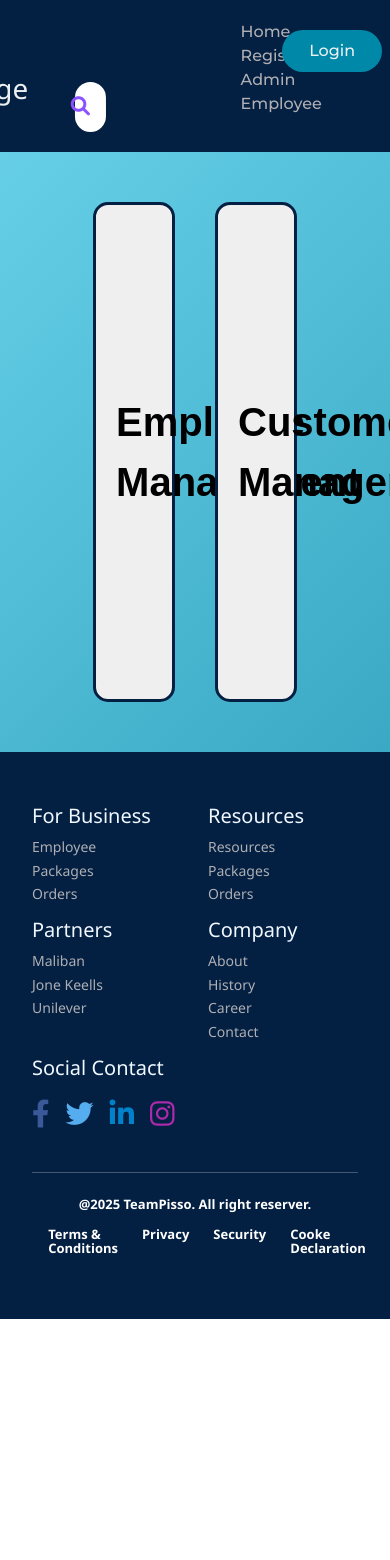
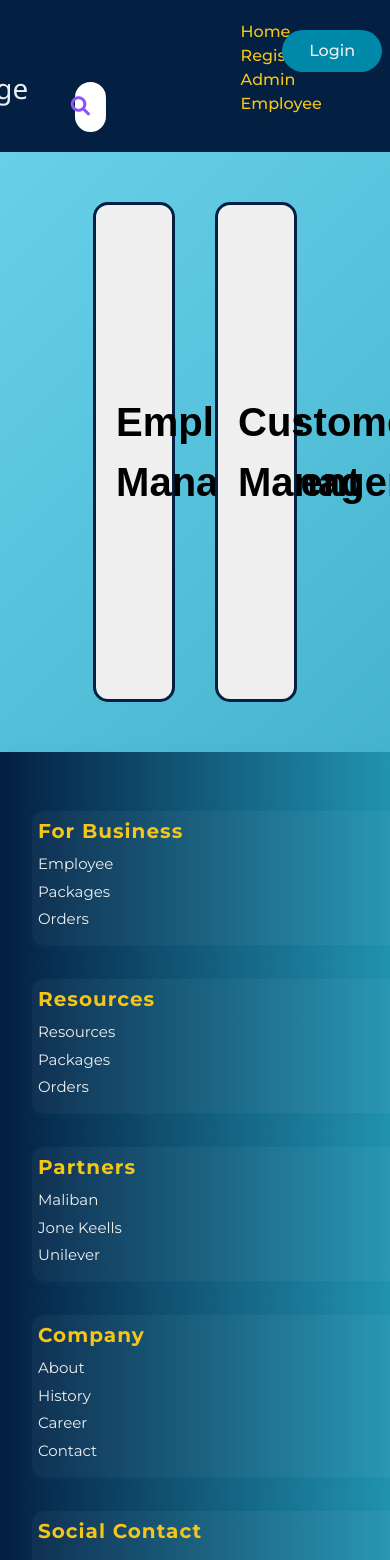
Before and after one commit to Ranjuna120/Package-Delivery-Management-System, a React (Create React App) app in the folder frontend/: page /AdminChoose/DMChoose/CustomerDashBoard/EditInstructorFeedback in a window 390 px wide. Shown: the top 1560 px of the page. Before the commit the page ends 1319 px from the top, so only its background shows below. Built offline with nearby package versions, Linux system fonts and the light colour scheme.

Commit message:
Update footer.css

```diff
--- a/frontend/src/style/Comman css/footer.css
+++ b/frontend/src/style/Comman css/footer.css
@@ -3,13 +3,17 @@
 }
 
 .footer {
-    background-color: #031f42;
-    padding: 1rem 0;
+    background: linear-gradient(90deg, #031f42 0%, #2193b0 100%);
+    padding: 2.5rem 0 1.5rem 0;
+    box-shadow: 0 -2px 12px rgba(33,147,176,0.10);
+    font-family: 'Montserrat', Arial, sans-serif;
 }
 
 .sb_footer {
     display: flex;
     flex-direction: column;
+    align-items: center;
+    width: 100%;
 }
 
 .sb_footer-links {
@@ -20,50 +24,71 @@
     flex-wrap: wrap;
     width: 100%;
     text-align: left;
-    margin-bottom: 1rem;
+    margin-bottom: 2rem;
+    gap: 32px;
 }
 
 .sb_footer-links-div {
-    width: 150px;
+    min-width: 160px;
     margin: 0.5rem;
     display: flex;
-    justify-items: flex-start;
     flex-direction: column;
-    color: aliceblue;
+    color: #edf0f1;
+    background: rgba(255,255,255,0.04);
+    border-radius: 12px;
+    padding: 18px 12px;
+    box-shadow: 0 2px 8px rgba(33,147,176,0.08);
+}
+
+.sb_footer-links-div h4 {
+    font-size: 20px;
+    line-height: 16px;
+    margin-bottom: 0.7rem;
+    font-weight: 700;
+    color: #f5c518;
+    letter-spacing: 1px;
+}
+
+.sb_footer-links-div p {
+    font-size: 15px;
+    line-height: 18px;
+    margin: 0.3rem 0;
+    cursor: pointer;
+    color: #edf0f1;
+    transition: color 0.2s;
+}
+
+.sb_footer-links-div p:hover {
+    color: #6dd5ed;
 }
 
 a {
-    color: rgb(175, 175, 179);
+    color: #f5c518;
     text-decoration: none;
+    transition: color 0.2s;
+}
+
+a:hover {
+    color: #6dd5ed;
 }
 
 .socialmedia {
     display: flex;
     flex-direction: row;
+    gap: 12px;
+    margin-top: 8px;
 }
 
 .socialmedia p:not(:last-child) {
     margin-right: 1rem;
 }
 
-.sb_footer-links-div h4 {
-    font-size: 20px;
-    line-height: 16px;
-    margin-bottom: 0.7rem;
-}
-
-.sb_footer-links-div p {
-    font-size: 14px;
-    line-height: 14px;
-    margin: 0.3rem 0;
-    cursor: pointer;
-}
-
 .sb_footer-below {
     display: flex;
     flex-direction: column;
     align-items: center;
-    margin-top: 0.5rem;
+    margin-top: 1.2rem;
+    width: 100%;
 }
 
 .sb_footer-below-links {
@@ -71,55 +96,66 @@ a {
     flex-direction: row;
     justify-content: center;
     margin-top: 0.5rem;
+    gap: 18px;
 }
 
 .sb_footer-below-links p {
-    font-size: 13px;
-    line-height: 14px;
-    margin-left: 1.5rem;
-    color: white;
+    font-size: 14px;
+    line-height: 16px;
+    color: #edf0f1;
     font-weight: 600;
+    margin: 0;
+    padding: 0 8px;
+    border-radius: 6px;
+    background: rgba(255,255,255,0.04);
+    transition: background 0.2s;
+}
+
+.sb_footer-below-links p:hover {
+    background: #6dd5ed;
+    color: #031f42;
 }
 
 hr {
-    color: white !important;
+    color: #edf0f1 !important;
     width: 100%;
-    margin: 0.5rem 0;
+    margin: 1rem 0;
+    border: none;
+    border-top: 1.5px solid #6dd5ed;
 }
 
 .sb_footer-copyright p {
-    font-size: 13px;
-    line-height: 14px;
-    color: rgb(255, 255, 255);
+    font-size: 14px;
+    line-height: 16px;
+    color: #edf0f1;
     font-weight: 600;
     text-align: center;
     margin: 0.5rem 0;
+    letter-spacing: 1px;
 }
 
 @media screen and (max-width: 850px) {
-    .sb_footer-heading h1 {
-        font-size: 44px;
-        line-height: 50px;
+    .sb_footer-links {
+        flex-direction: column;
+        align-items: center;
+        gap: 18px;
+    }
+    .sb_footer-links-div {
+        min-width: 80vw;
+        margin: 0.5rem 0;
     }
 }
 
 @media screen and (max-width: 550px) {
-    .sb_footer-heading h1 {
-        font-size: 34px;
-        line-height: 42px;
+    .footer {
+        padding: 1.2rem 0 0.8rem 0;
     }
-
-    .sb_footer-links div {
-        margin: 0.5rem 0;
+    .sb_footer-links-div {
+        min-width: 98vw;
+        padding: 12px 6px;
     }
-
-    .sb_footer-btn p {
-        font-size: 14px;
-        line-height: 18px;
-    }
-
-    .sb_footer-below {
+    .sb_footer-below-links {
         flex-direction: column;
-        align-items: center;
+        gap: 8px;
     }
 }
```
